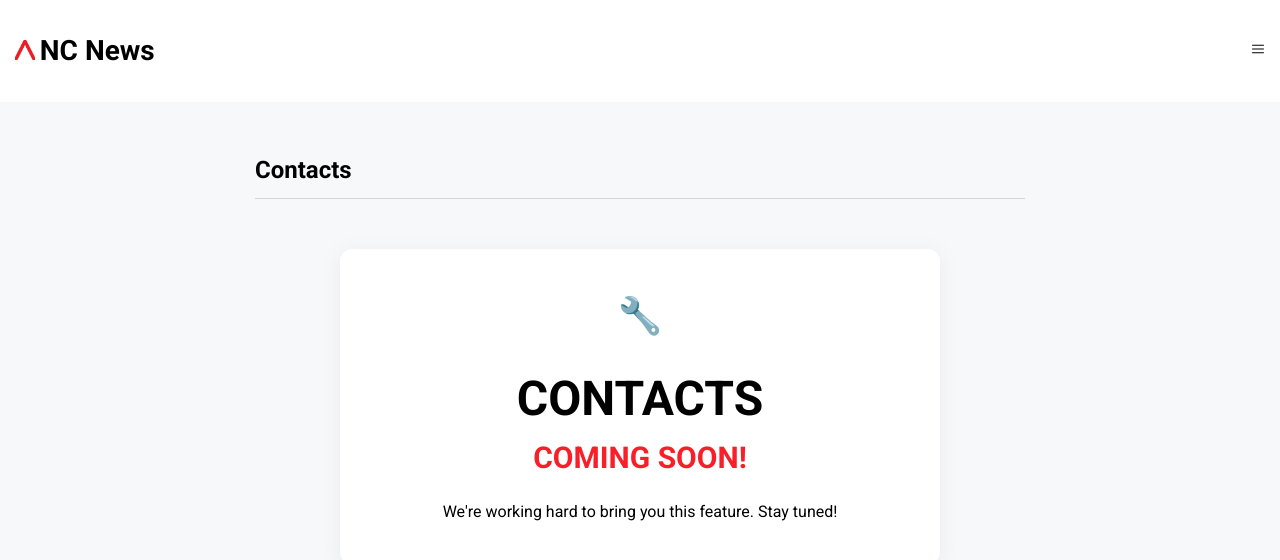
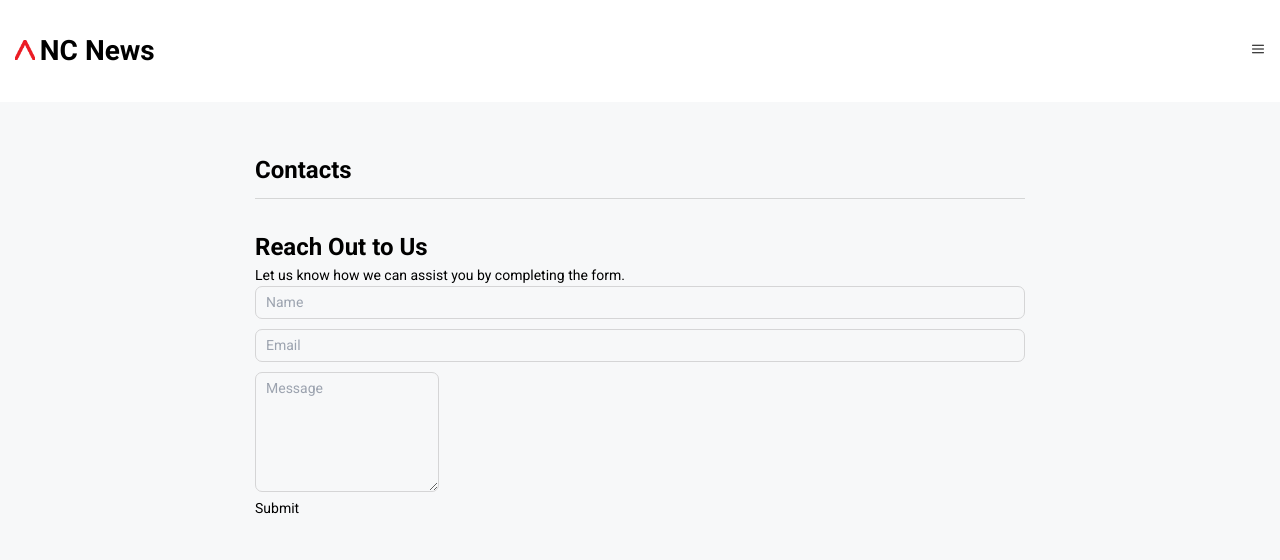
Before and after one commit to erascu/nc-news, a React (Vite) app: page /contacts in a window 1280 px wide. Shown: the top 560 px of the page. Built offline with nearby package versions, Linux system fonts and the light colour scheme.

Commit message:
create submit form

```diff
--- a/src/components/Contacts.jsx
+++ b/src/components/Contacts.jsx
@@ -1,15 +1,109 @@
-import React from "react";
+import React, { useState } from "react";
+import { useForm } from "react-hook-form";
+import axios from "axios";
 
 function Contacts() {
+  const [postError, setPostError] = useState("");
+  const {
+    register,
+    handleSubmit,
+    reset,
+    formState: { errors },
+  } = useForm();
+
+  const onSubmit = (data) => {
+    axios
+      .post("/.netlify/functions/proxy", data)
+      .then(() => {
+        setTimeout(() => {
+          setPostError("");
+        }, 2000);
+        setPostError("Your message has been sent.");
+        data;
+        reset();
+      })
+      .catch((error) => setPostError(error.message));
+  };
+
   return (
     <>
       <div className="content-block">
-        <h2 className="content-title">Contacts</h2>
+        <h1 className="content-title">Contacts</h1>
       </div>
-      <div className="contact-block">
-        <h3>Contacts</h3>
-        <h4>Coming Soon!</h4>
-        <p>We're working hard to bring you this feature. Stay tuned!</p>
+      <div className="contact-form bg-white border border-[#D5D5D6] shadow-md shadow-gray-200 py-[40px] px-[30px] rounded-xl text-center max-w-[600px] mx-auto my-[50px]">
+        <div className="text-left mb-3">
+          <h2 className="text-3xl text-[#EB1D25] font-bold">Reach Out to Us</h2>
+          <p className="text-md text-gray-500">
+            Let us know how we can assist you by completing the form.
+          </p>
+        </div>
+        <form className="flex flex-col" onSubmit={handleSubmit(onSubmit)}>
+          <input
+            type="text"
+            style={errors.name && { border: "1px solid red" }}
+            {...register("name", { required: "Name is required" })}
+            aria-invalid={errors.name ? "true" : "false"}
+            placeholder="Name"
+          />
+          {errors.name && (
+            <p className="text-red-500 text-left mt-[-10px] pl-[10px] text-sm mb-2">
+              {errors.name.message}
+            </p>
+          )}
+          <input
+            type="text"
+            style={errors.email && { border: "1px solid red" }}
+            {...register("email", {
+              validate: (value) => {
+                if (!value) {
+                  return "Email address is required";
+                } else if (!/^[\w-\.]+@([\w-]+\.)+[\w-]{2,4}$/i.test(value)) {
+                  return "Enter a valid email address";
+                }
+              },
+            })}
+            aria-invalid={errors.email ? "true" : "false"}
+            placeholder="Email"
+          />
+          {errors.email && (
+            <p className="text-red-500 text-left mt-[-10px] pl-[10px] text-sm mb-2">
+              {errors.email.message}
+            </p>
+          )}
+          <textarea
+            style={errors.message && { border: "1px solid red" }}
+            {...register("message", {
+              required: "Message is required",
+              minLength: {
+                value: 15,
+                message: "Must be at least 15 characters",
+              },
+            })}
+            aria-invalid={errors.message ? "true" : "false"}
+            className="mb-3 resize-none"
+            placeholder="Message"
+          />
+          {errors.message && (
+            <p className="text-red-500 text-left mt-[-10px] pl-[10px] text-sm mb-2">
+              {errors.message.message}
+            </p>
+          )}
+          {postError === "Your message has been sent." ? (
+            <p className="text-green-700 text-left mt-[-10px] pl-[10px] text-sm mb-2">
+              {postError}
+            </p>
+          ) : (
+            <p className="text-red-500 text-left mt-[-10px] pl-[10px] text-sm mb-2">
+              {postError}
+            </p>
+          )}
+          <button
+            className="w-[100px] uppercase text-white bg-[#eb1d25] tracking-[1px] font-medium py-[5px] px-[15px] rounded-[7px] hover:text-[#fbf1f3] hover:bg-[#dd1331] transition-all"
+            type="submit"
+          >
+            Submit
+          </button>
+        </form>
       </div>
     </>
   );
```
